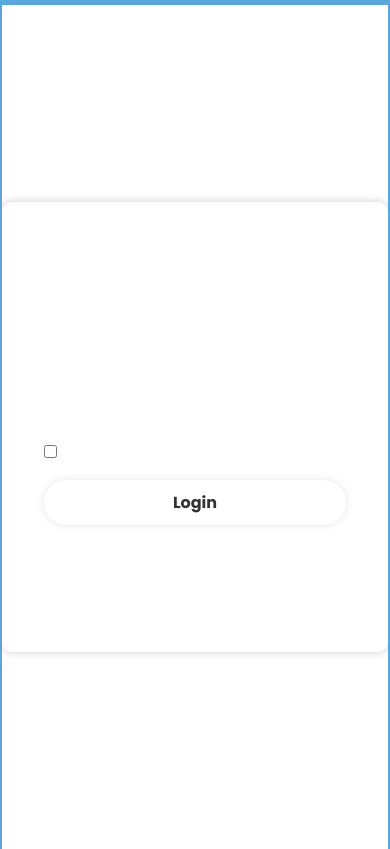
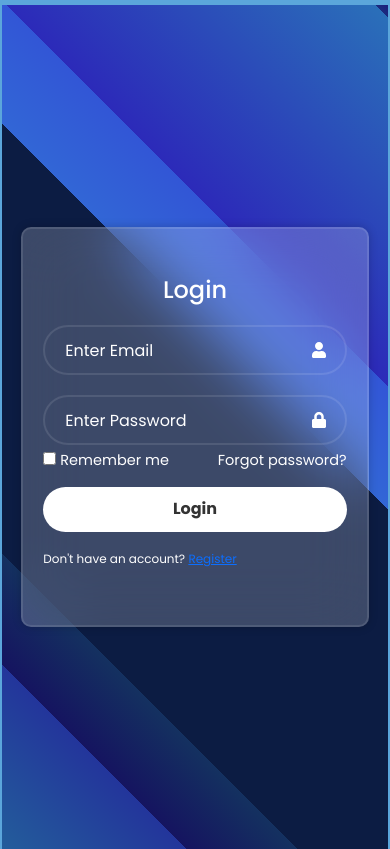
Before and after one commit to Indravahini/frontend2, a React (Create React App) app: page /login in a window 390 px wide. Built offline with nearby package versions, Linux system fonts and the light colour scheme.

Commit message:
Update Login.css

```diff
--- a/src/Login.css
+++ b/src/Login.css
@@ -13,7 +13,7 @@
   min-width: 320px;
   min-height: 100vh;
   justify-content: center;
-  /* background: linear-gradient(to right, #be193d, #00194f);  */
+  background-image: linear-gradient(45deg, rgb(35, 93, 155) 0%, rgb(35, 53, 155) 15%, rgb(21, 20, 96) 15%, rgb(20, 49, 96) 24%, rgb(12, 28, 67) 24%, rgb(12, 28, 67) 59%, rgb(50, 102, 214) 59%, rgb(50, 86, 214) 69%, rgb(44, 42, 185) 69%, rgb(42, 111, 185) 99%, rgb(27, 42, 126) 99%, rgb(27, 29, 126) 100%);
 }
 
 .wrapper {
@@ -33,7 +33,7 @@
 }
 
 .wrapper.active {
-  height: 650px;
+  height: 450px;
 }
 
 .wrapper .form-box {
@@ -60,14 +60,55 @@
 .wrapper.active .form-box.register {
   transition: translate .18s ease;
   translate: 0;
+  height: 100%;
+  overflow-y: auto;
 }
 
 form h1 {
-  font-size: 36px;
+  font-size: 30px;
   text-align: center;
 }
 
-form .input-box {
+/* Responsive styles */
+@media screen and (max-width: 480px) {
+  .wrapper {
+    width: 90%;
+    height: auto;
+    min-height: 400px;
+  }
+
+  .wrapper.active {
+    height: 80vh;
+  }
+
+  .wrapper .form-box {
+    padding: 20px;
+  }
+
+  form h1 {
+    font-size: 24px;
+  }
+
+  .input-box input {
+    font-size: 14px;
+  }
+
+  .remember-forgot {
+    font-size: 12px;
+  }
+
+  .register-link {
+    font-size: 12px;
+  }
+
+  .wrapper button {
+    height: 40px;
+    font-size: 14px;
+  }
+}
+
+/* Existing styles remain the same */
+.input-box {
   position: relative;
   width: 100%;
   height: 50px;
@@ -116,35 +157,35 @@ form .input-box {
   text-decoration: none;
 }
 
-.remember-forgot a:hover {
-  text-decoration: underline;
-}
-
 .wrapper button {
   width: 100%;
   height: 45px;
   background: #fff;
   border: none;
   border-radius: 40px;
-  box-shadow: 0 0 10px rgba(0, 0, 0, .1);
   cursor: pointer;
   font-size: 16px;
   color: #333;
   font-weight: 700;
 }
 
-form .register-link {
-  font-size: 14.5px;
-  text-align: center;
-  margin-top: 20px;
+/* Additional responsive scrolling for register form */
+@media screen and (max-height: 650px) {
+  .wrapper.active .form-box.register {
+    max-height: 400px;
+    overflow-y: auto;
+  }
+
+  .wrapper.active .form-box.register::-webkit-scrollbar {
+    width: 5px;
+  }
+
+  .wrapper.active .form-box.register::-webkit-scrollbar-track {
+    background: rgba(255, 255, 255, 0.1);
+  }
+
+  .wrapper.active .form-box.register::-webkit-scrollbar-thumb {
+    background: rgba(255, 255, 255, 0.5);
+    border-radius: 10px;
+  }
 }
-
-.register-link p a {
-  color: #fff;
-  text-decoration: none;
-  font-weight: 600;
-}
-
-.register-link p a:hover {
-  text-decoration: underline;
-}
```
